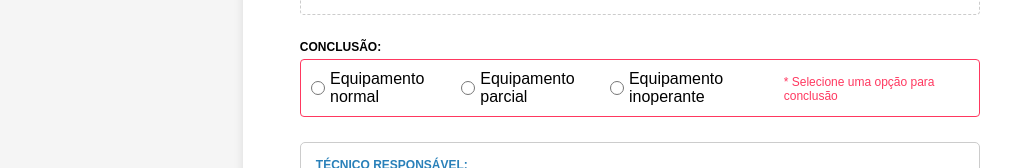
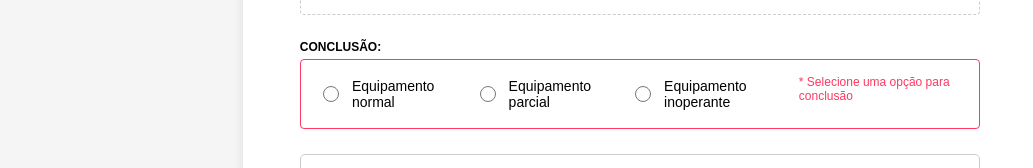
Before and after one commit to caiquemiranda/automation-reports-maintenance, a React (Create React App) app in the folder ordem-servico-corretiva/os-report/: page / in a window 1280 px wide. Shown: the part 1092-1260 px from the top of the page, without its empty margins (0-1033 px from the left). Built offline with nearby package versions, Linux system fonts and the light colour scheme; no server answers.

Commit message:
Melhora a seção de conclusão com novos estilos e lógica de seleção para opções de conclusão

```diff
--- a/ordem-servico-corretiva/os-report/src/App.css
+++ b/ordem-servico-corretiva/os-report/src/App.css
@@ -260,19 +260,39 @@ body {
 
 /* Estilos melhorados para os radio buttons */
 .conclusion-option input[type="radio"] {
-  width: 16px;
-  height: 16px;
+  width: 20px;
+  height: 20px;
   cursor: pointer;
+  margin-right: 8px;
+  accent-color: #2980b9;
 }
 
 .conclusion-option label {
   cursor: pointer;
   font-weight: normal;
+  user-select: none;
+  font-size: 14px;
+}
+
+.conclusion-option {
+  padding: 8px 12px;
+  border-radius: 4px;
+  cursor: pointer;
+  transition: background-color 0.2s;
+}
+
+.conclusion-option:hover {
+  background-color: #f0f7fb;
 }
 
 .conclusion-option input[type="radio"]:checked+label {
   font-weight: bold;
   color: #2980b9;
+}
+
+.conclusion-option.selected {
+  background-color: #e1f0fa;
+  border: 1px solid #2980b9;
 }
 
 .signatures-section table {
@@ -404,6 +424,12 @@ body {
   }
 
   input[type="checkbox"] {
+    -webkit-print-color-adjust: exact;
+    print-color-adjust: exact;
+  }
+
+  .conclusion-option.selected {
+    background-color: #e1f0fa !important;
     -webkit-print-color-adjust: exact;
     print-color-adjust: exact;
   }
--- a/ordem-servico-corretiva/os-report/src/App.js
+++ b/ordem-servico-corretiva/os-report/src/App.js
@@ -241,12 +241,31 @@ function App() {
 
   const handleConclusaoChange = (field, value) => {
     console.log(`Atualizando campo de conclusão: ${field} = ${value}`);
-    const newConclusao = {
-      ...conclusao,
-      [field]: value
-    };
-    setConclusao(newConclusao);
-    console.log('Novo estado de conclusão:', newConclusao);
+
+    // Resetar todas as opções e definir apenas a selecionada
+    if (value === true) {
+      const novoEstado = {
+        normal: field === 'normal',
+        parcial: field === 'parcial',
+        inoperante: field === 'inoperante'
+      };
+      console.log('Definindo novo estado de conclusão:', novoEstado);
+      setConclusao(novoEstado);
+
+      // Adicionar um timeout para verificar se o estado foi atualizado
+      setTimeout(() => {
+        console.log('Estado atual após atualização:', conclusao);
+      }, 100);
+    } else {
+      setConclusao(prev => {
+        const novoEstado = {
+          ...prev,
+          [field]: value
+        };
+        console.log('Atualizando estado de conclusão:', novoEstado);
+        return novoEstado;
+      });
+    }
   };
 
   const handlePrint = () => {
@@ -414,6 +433,11 @@ function App() {
     obterDocumentoPorId(documentId);
   };
 
+  // Monitor de mudanças no estado de conclusão
+  useEffect(() => {
+    console.log('Estado de conclusão atualizado:', conclusao);
+  }, [conclusao]);
+
   // Renderiza o documento em modo de visualização
   if (viewMode === 'view' && savedDocument) {
     return (
--- a/ordem-servico-corretiva/os-report/src/components/ConclusionSection.js
+++ b/ordem-servico-corretiva/os-report/src/components/ConclusionSection.js
@@ -10,59 +10,54 @@ const ConclusionSection = ({ conclusao, handleConclusaoChange }) => {
   // Verificar se alguma opção está selecionada
   const algumaSelecionada = conclusao.normal || conclusao.parcial || conclusao.inoperante;
 
-  // Função para lidar com a mudança de opção (seleção única)
-  const handleRadioChange = (option) => {
-    // Criar objeto com todas as opções definidas como false
-    const newState = {
-      normal: false,
-      parcial: false,
-      inoperante: false
-    };
+  console.log('Renderizando ConclusionSection com estado:', conclusao);
 
-    // Definir a opção selecionada como true
-    newState[option] = true;
-
-    // Atualizar cada opção individualmente para garantir atualizações consistentes
-    Object.keys(newState).forEach(key => {
-      handleConclusaoChange(key, newState[key]);
-    });
+  // Função para lidar com cliques na div inteira
+  const handleOptionClick = (option) => {
+    handleConclusaoChange(option, true);
   };
-
-  // Log para depuração
-  console.log('Estado atual da conclusão:', conclusao);
 
   return (
     <div className="conclusion-section">
       <div className="section-label">CONCLUSÃO:</div>
       <div className={`conclusion-options ${!algumaSelecionada ? 'required-field' : ''}`}>
-        <div className="conclusion-option">
+        <div
+          className={`conclusion-option ${conclusao.normal ? 'selected' : ''}`}
+          onClick={() => handleOptionClick('normal')}
+        >
           <input
             type="radio"
             id="equipamento-normal"
             name="conclusao-estado"
             checked={conclusao.normal}
-            onChange={() => handleRadioChange('normal')}
+            onChange={() => handleConclusaoChange('normal', true)}
             required={!algumaSelecionada}
           />
           <label htmlFor="equipamento-normal">Equipamento normal</label>
         </div>
-        <div className="conclusion-option">
+        <div
+          className={`conclusion-option ${conclusao.parcial ? 'selected' : ''}`}
+          onClick={() => handleOptionClick('parcial')}
+        >
           <input
             type="radio"
             id="equipamento-parcial"
             name="conclusao-estado"
             checked={conclusao.parcial}
-            onChange={() => handleRadioChange('parcial')}
+            onChange={() => handleConclusaoChange('parcial', true)}
           />
           <label htmlFor="equipamento-parcial">Equipamento parcial</label>
         </div>
-        <div className="conclusion-option">
+        <div
+          className={`conclusion-option ${conclusao.inoperante ? 'selected' : ''}`}
+          onClick={() => handleOptionClick('inoperante')}
+        >
           <input
             type="radio"
             id="equipamento-inop"
             name="conclusao-estado"
             checked={conclusao.inoperante}
-            onChange={() => handleRadioChange('inoperante')}
+            onChange={() => handleConclusaoChange('inoperante', true)}
           />
           <label htmlFor="equipamento-inop">Equipamento inoperante</label>
         </div>
```
